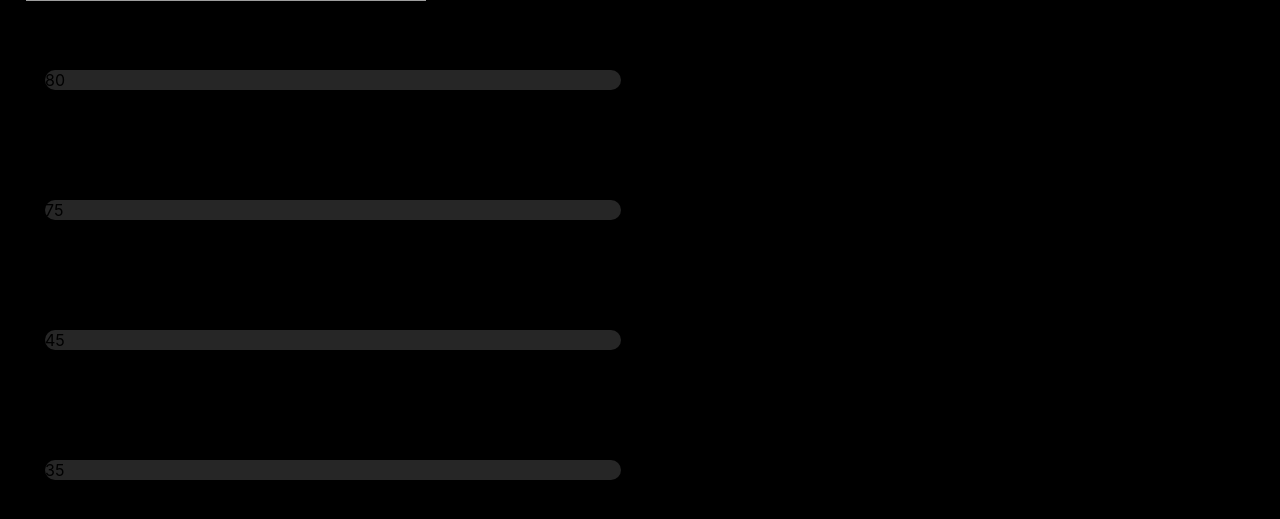
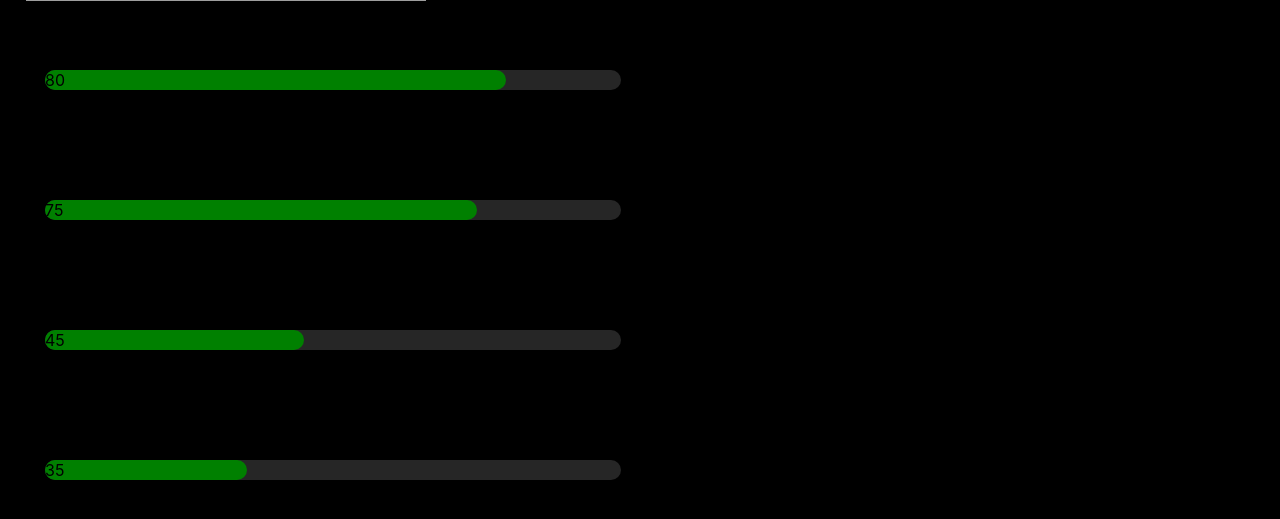
Before and after one commit to Danhayes3008/react-portfolio, a React (Create React App) app: page / in a window 1280 px wide. Shown: the part 1078-1597 px from the top of the page. Built offline with nearby package versions, Linux system fonts and the light colour scheme; grey boxes are pictures that could not be loaded.

Commit message:
added the styles needed to set the progress bars into the list of skills

```diff
--- a/src/components/skills/Skills.js
+++ b/src/components/skills/Skills.js
@@ -7,22 +7,38 @@ const Skills = () => {
     {
       id: 1,
       text: 'HTML5',
-      persentage: 80
+      persentage: 80,
+      width: "80%",
+      borderRadius: "20px",
+      height: "100%",
+      backgroundColor: "green"
     },
     {
       id: 2,
       text: 'JavaScript',
-      persentage: 75
+      persentage: 75,
+      width: "75%",
+      borderRadius: "20px",
+      height: "100%",
+      backgroundColor: "green"
     },
     {
       id: 3,
       text: 'Python',
-      persentage: 45
+      persentage: 45,
+      width: "45%",
+      borderRadius: "20px",
+      height: "100%",
+      backgroundColor: "green"
     },
     {
       id: 4,
       text: 'Databases',
-      persentage: 35
+      persentage: 35,
+      width: "35%",
+      borderRadius: "20px",
+      height: "100%",
+      backgroundColor: "green"
     },
   ])
   return (
```
